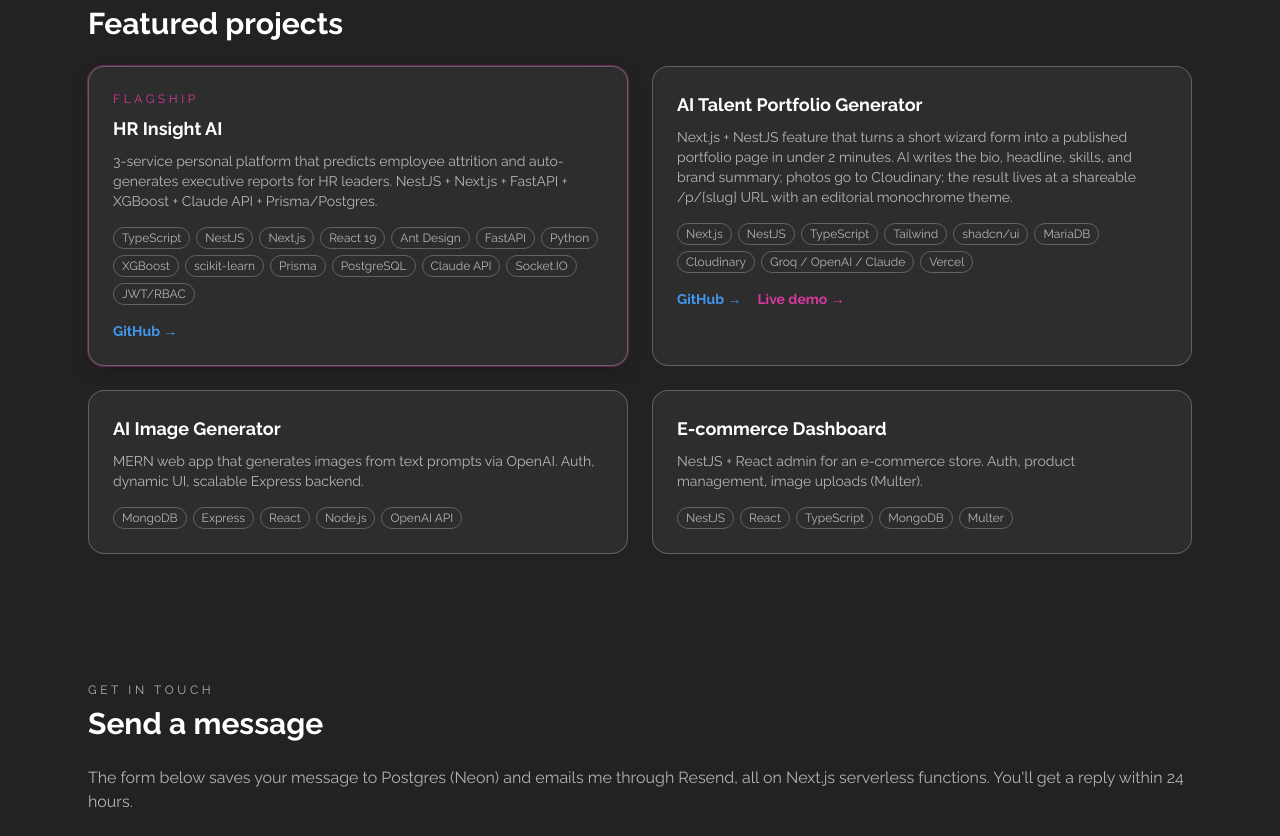
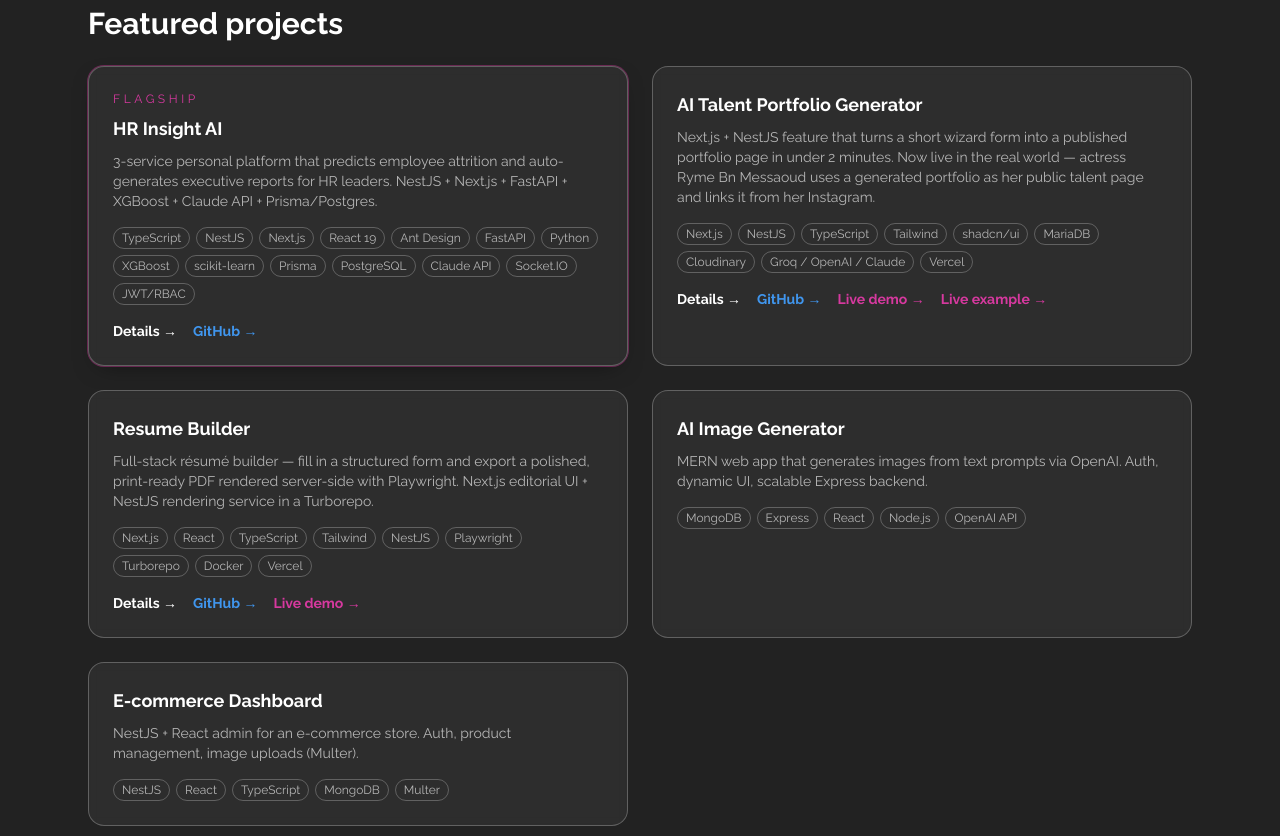
Before and after one commit to SyrineLarbi/my-portfolio, a Next.js app in the folder apps/web/: page / in a window 1280 px wide. Shown: the part 2020-2856 px from the top of the page. Built offline with nearby package versions, Linux system fonts and the light colour scheme; no server answers; the database is empty.

Commit message:
Update Fullstack.tsx

```diff
--- a/apps/web/components/tabs/Fullstack.tsx
+++ b/apps/web/components/tabs/Fullstack.tsx
@@ -78,6 +78,7 @@
         <div className="grid gap-6 md:grid-cols-2">
           <ProjectCard
             highlight
+            slug="hr-insight-ai"
             title="HR Insight AI"
             blurb="3-service personal platform that predicts employee attrition and auto-generates executive reports for HR leaders. NestJS + Next.js + FastAPI + XGBoost + Claude API + Prisma/Postgres."
             stack={[
@@ -90,8 +91,9 @@
             }}
           />
           <ProjectCard
+            slug="ai-talent-portfolio"
             title="AI Talent Portfolio Generator"
-            blurb="Next.js + NestJS feature that turns a short wizard form into a published portfolio page in under 2 minutes. AI writes the bio, headline, skills, and brand summary; photos go to Cloudinary; the result lives at a shareable /p/{slug} URL with an editorial monochrome theme."
+            blurb="Next.js + NestJS feature that turns a short wizard form into a published portfolio page in under 2 minutes. Now live in the real world — actress Ryme Bn Messaoud uses a generated portfolio as her public talent page and links it from her Instagram."
             stack={[
               'Next.js', 'NestJS', 'TypeScript', 'Tailwind', 'shadcn/ui',
               'MariaDB', 'Cloudinary', 'Groq / OpenAI / Claude', 'Vercel',
@@ -99,6 +101,20 @@
             links={{
               github: 'https://github.com/SyrineLarbi/AI-powered-Digital-Talent-Portfolio-Platform',
               demo: 'https://ai-powered-digital-talent-portfolio.vercel.app',
+              example: 'https://www.reacchy.com/rymebnmessaoud',
+            }}
+          />
+          <ProjectCard
+            slug="resume-builder"
+            title="Resume Builder"
+            blurb="Full-stack résumé builder — fill in a structured form and export a polished, print-ready PDF rendered server-side with Playwright. Next.js editorial UI + NestJS rendering service in a Turborepo."
+            stack={[
+              'Next.js', 'React', 'TypeScript', 'Tailwind', 'NestJS',
+              'Playwright', 'Turborepo', 'Docker', 'Vercel',
+            ]}
+            links={{
+              github: 'https://github.com/SyrineLarbi/resume_builder',
+              demo: 'https://resume-builder-web-8qnv.vercel.app/dashboard',
             }}
           />
           <ProjectCard
```
